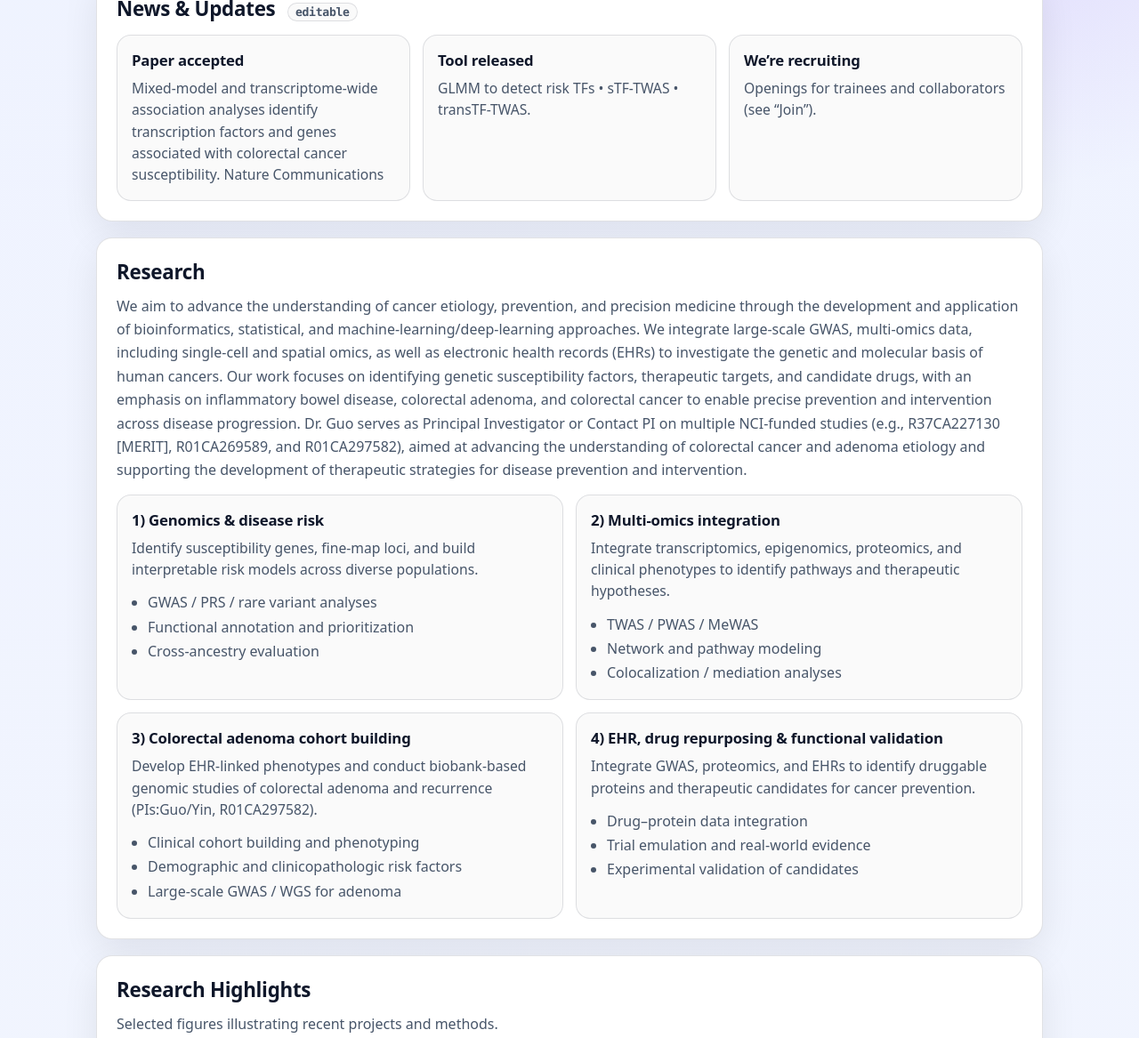
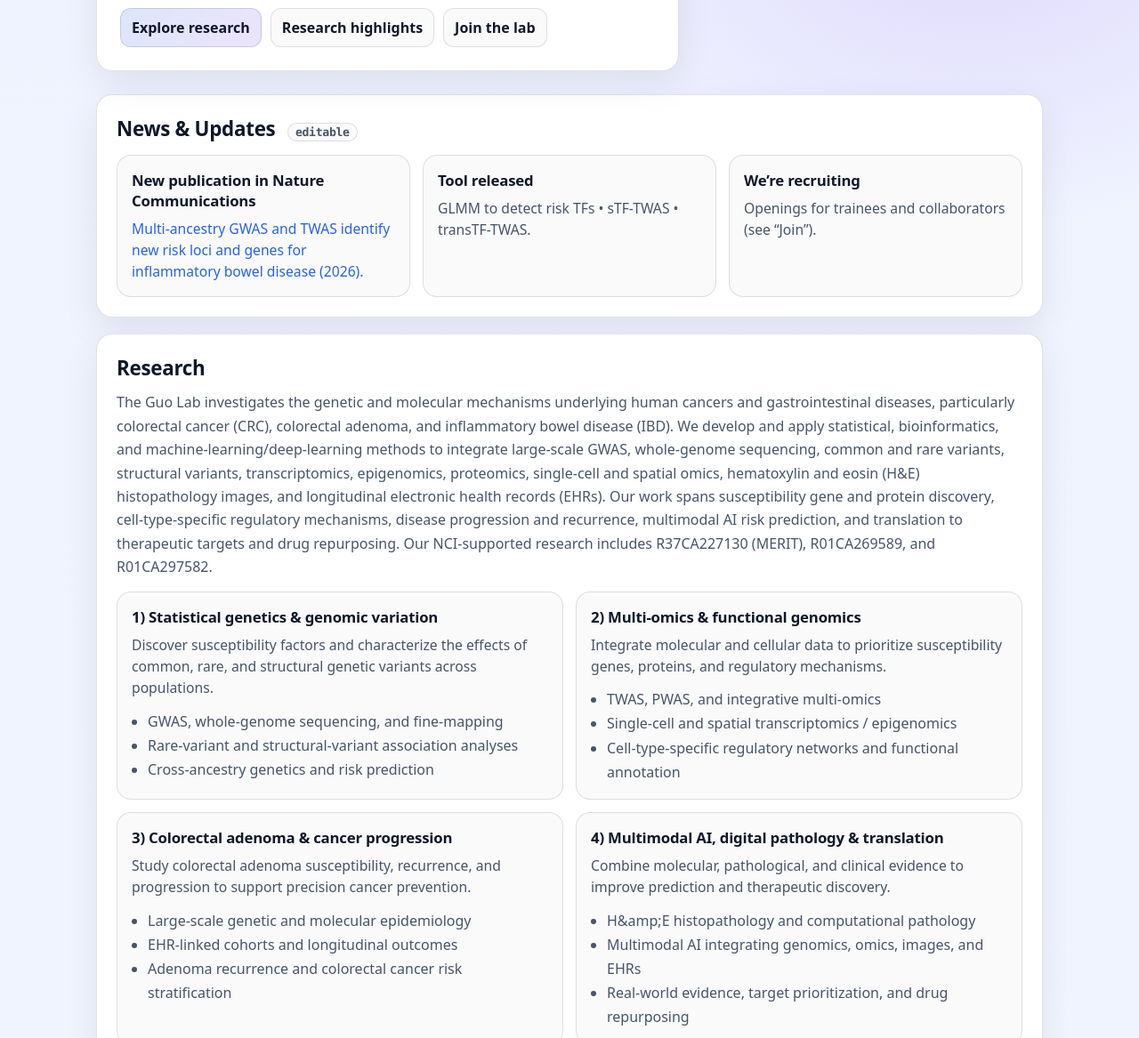
Before and after one commit to XingyiGuo/XingyiGuo.github.io, a plain HTML site: page index.html in a window 1280 px wide. Shown: the part 743-1910 px from the top of the page at 89% size. Drawn offline with Linux system fonts and the light colour scheme.

Commit message:
Update index.html

```diff
--- a/index.html
+++ b/index.html
@@ -433,12 +433,7 @@
 <section class="hero" id="welcome">
 <div class="card hero-main">
 <h1>Welcome to <span style="background:linear-gradient(135deg,var(--accent),var(--accent2)); -webkit-background-clip:text; background-clip:text; color:transparent;">Guo Lab</span></h1>
-<p class="subtitle">
-          The PI, Xingyi Guo, PhD, is a tenured Associate Professor of Medicine in the Division of Epidemiology within the Department of Medicine at Vanderbilt University Medical Center (VUMC).
-          Our research is inherently interdisciplinary, encompassing bioinformatics, biostatistics, AI, genetic and molecular epidemiology,
-          population science, multi-omics integration, computational epigenetics and biology, and the use of electronic health records (EHRs)
-          to support translational cancer research.
-        </p>
+<p class="subtitle">Welcome to the Guo Lab at Vanderbilt University Medical Center (VUMC)! Our Principal Investigator, <strong>Xingyi Guo, PhD</strong>, is a tenured Associate Professor of Medicine, an <strong>NCI R37 MERIT Awardee</strong>, and a recipient of the <strong>Rawlings Directorship at Vanderbilt-Ingram Cancer Center</strong> and the <strong>Francis and William Blot Research Award</strong>. Our interdisciplinary research integrates bioinformatics, statistical genetics, genetic and molecular epidemiology, multi-omics, artificial intelligence, computational biology, digital pathology, and electronic health records (EHRs). We investigate common, rare, and structural genetic variants; single-cell and spatial omics; and H&amp;E histopathology to advance understanding of colorectal cancer, colorectal adenoma, and inflammatory bowel disease and to develop precision prevention and intervention strategies.</p>
 <div aria-label="Highlights" class="pillrow">
 <div class="pill"><span class="dot"></span> Bioinformatics &amp; biostatistics</div>
 <div class="pill"><span class="dot"></span> Statistical genetics</div>
@@ -477,8 +472,8 @@
 <h2>News &amp; Updates <span class="badge">editable</span></h2>
 <div class="grid">
 <div class="mini col-4">
-<h4>Paper accepted</h4>
-<p>Mixed-model and transcriptome-wide association analyses identify transcription factors and genes associated with colorectal cancer susceptibility. Nature Communications</p>
+<h4>New publication in Nature Communications</h4>
+<p><a href="https://www.nature.com/articles/s41467-026-79302-1" rel="noopener noreferrer" target="_blank">Multi-ancestry GWAS and TWAS identify new risk loci and genes for inflammatory bowel disease (2026).</a></p>
 </div>
 <div class="mini col-4">
 <h4>Tool released</h4>
@@ -493,48 +488,27 @@
 <!-- RESEARCH -->
 <section class="card section" id="research">
 <h2>Research</h2>
-<p>
-        We aim to advance the understanding of cancer etiology, prevention, and precision medicine through the development and application
-        of bioinformatics, statistical, and machine-learning/deep-learning approaches. We integrate large-scale GWAS, multi-omics data, including
-        single-cell and spatial omics, as well as electronic health records (EHRs) to investigate the genetic and molecular basis of human cancers.
-        Our work focuses on identifying genetic susceptibility factors, therapeutic targets, and candidate drugs, with an emphasis on inflammatory bowel disease, colorectal adenoma, and colorectal cancer to enable precise prevention and intervention across disease progression. Dr. Guo serves as Principal Investigator or Contact PI on multiple NCI-funded studies (e.g., R37CA227130 [MERIT], R01CA269589, and R01CA297582), aimed at advancing the understanding of colorectal cancer and adenoma etiology and supporting the development of therapeutic strategies for disease prevention and intervention.
-             </p>
+<p>The Guo Lab investigates the genetic and molecular mechanisms underlying human cancers and gastrointestinal diseases, particularly colorectal cancer (CRC), colorectal adenoma, and inflammatory bowel disease (IBD). We develop and apply statistical, bioinformatics, and machine-learning/deep-learning methods to integrate large-scale GWAS, whole-genome sequencing, common and rare variants, structural variants, transcriptomics, epigenomics, proteomics, single-cell and spatial omics, hematoxylin and eosin (H&amp;E) histopathology images, and longitudinal electronic health records (EHRs). Our work spans susceptibility gene and protein discovery, cell-type-specific regulatory mechanisms, disease progression and recurrence, multimodal AI risk prediction, and translation to therapeutic targets and drug repurposing. Our NCI-supported research includes R37CA227130 (MERIT), R01CA269589, and R01CA297582.</p>
 <div class="grid">
 <div class="mini col-6">
-<h4>1) Genomics &amp; disease risk</h4>
-<p>Identify susceptibility genes, fine-map loci, and build interpretable risk models across diverse populations.</p>
-<ul class="list">
-<li>GWAS / PRS / rare variant analyses</li>
-<li>Functional annotation and prioritization</li>
-<li>Cross-ancestry evaluation</li>
-</ul>
+<h4>1) Statistical genetics &amp; genomic variation</h4>
+<p>Discover susceptibility factors and characterize the effects of common, rare, and structural genetic variants across populations.</p>
+<ul class="list"><li>GWAS, whole-genome sequencing, and fine-mapping</li><li>Rare-variant and structural-variant association analyses</li><li>Cross-ancestry genetics and risk prediction</li></ul>
 </div>
 <div class="mini col-6">
-<h4>2) Multi-omics integration</h4>
-<p>Integrate transcriptomics, epigenomics, proteomics, and clinical phenotypes to identify pathways and therapeutic hypotheses.</p>
-<ul class="list">
-<li>TWAS / PWAS / MeWAS</li>
-<li>Network and pathway modeling</li>
-<li>Colocalization / mediation analyses</li>
-</ul>
+<h4>2) Multi-omics &amp; functional genomics</h4>
+<p>Integrate molecular and cellular data to prioritize susceptibility genes, proteins, and regulatory mechanisms.</p>
+<ul class="list"><li>TWAS, PWAS, and integrative multi-omics</li><li>Single-cell and spatial transcriptomics / epigenomics</li><li>Cell-type-specific regulatory networks and functional annotation</li></ul>
 </div>
 <div class="mini col-6">
-<h4>3) Colorectal adenoma cohort building</h4>
-<p>Develop EHR-linked phenotypes and conduct biobank-based genomic studies of colorectal adenoma and recurrence (PIs:Guo/Yin, R01CA297582).</p>
-<ul class="list">
-<li>Clinical cohort building and phenotyping</li>
-<li>Demographic and clinicopathologic risk factors</li>
-<li>Large-scale GWAS / WGS for adenoma</li>
-</ul>
+<h4>3) Colorectal adenoma &amp; cancer progression</h4>
+<p>Study colorectal adenoma susceptibility, recurrence, and progression to support precision cancer prevention.</p>
+<ul class="list"><li>Large-scale genetic and molecular epidemiology</li><li>EHR-linked cohorts and longitudinal outcomes</li><li>Adenoma recurrence and colorectal cancer risk stratification</li></ul>
 </div>
 <div class="mini col-6">
-<h4>4) EHR, drug repurposing &amp; functional validation</h4>
-<p>Integrate GWAS, proteomics, and EHRs to identify druggable proteins and therapeutic candidates for cancer prevention.</p>
-<ul class="list">
-<li>Drug–protein data integration</li>
-<li>Trial emulation and real-world evidence</li>
-<li>Experimental validation of candidates</li>
-</ul>
+<h4>4) Multimodal AI, digital pathology &amp; translation</h4>
+<p>Combine molecular, pathological, and clinical evidence to improve prediction and therapeutic discovery.</p>
+<ul class="list"><li>H&amp;amp;E histopathology and computational pathology</li><li>Multimodal AI integrating genomics, omics, images, and EHRs</li><li>Real-world evidence, target prioritization, and drug repurposing</li></ul>
 </div>
 </div>
 </section>
@@ -636,13 +610,34 @@
 <small><a href="#" title="Add an alumni page or section">See all alumni</a></small>
 </div>
 </div>
+<div class="person" role="listitem">
+<img alt="Yuan Zhou profile photo" class="avatar-img" src="assets/YuanZhou.jpg"/>
+<div>
+<b>Yuan Zhou, PhD</b>
+<small>Postdoctoral Fellow · Statistical genetics and AI</small>
+</div>
+</div>
+<div class="person" role="listitem">
+<img alt="Fangcheng Yuan profile photo" class="avatar-img" src="assets/FangchengYuan.jpg"/>
+<div>
+<b>Fangcheng Yuan, PhD</b>
+<small>Postdoctoral Fellow · Molecular and genetic epidemiology; multi-omics</small>
+</div>
+</div>
+<div class="person" role="listitem">
+<img alt="Jungyoon Choi profile photo" class="avatar-img" src="assets/Jungyoon.jpeg"/>
+<div>
+<b>Jungyoon Choi, MD, PhD</b>
+<small>Visiting Scholar · Colorectal cancer oncology and epidemiology</small>
+</div>
+</div>
 </div>
 </section>
 <!-- PUBLICATIONS -->
 <section class="card section" id="publications">
 <h2>Publications</h2>
 <p class="muted">Selected publications from the Guo Lab (* corresponding author).</p>
-  <ol class="publist">
+<ol class="publist"><li><div class="pub-title"><a href="https://www.nature.com/articles/s41467-026-79302-1" rel="noopener noreferrer" target="_blank">Multi-ancestry genome-wide and transcriptome-wide association analyses identify new risk loci and genes for inflammatory bowel disease.</a></div><div class="pub-authors">Lyu L, Li Q, Li C, Dawwas GK, Chen Y, Tao R, Liu Q, Wen W, Shu XO, Washington K, Schwartz DA, Zheng W, Yin Z, Lau KS, Guo X.</div><div class="pub-meta">Nature Communications. 2026. <a href="https://doi.org/10.1038/s41467-026-79302-1" rel="noopener noreferrer" target="_blank">DOI: 10.1038/s41467-026-79302-1</a></div></li>
 <li>
 <div class="pub-title">Large-scale integration of omics and electronic health records to identify potential risk protein biomarkers and therapeutic drugs for cancer prevention.</div>
 <div class="pub-authors">Li Q, Song Q, Chen Z, Choi J, Moreno V, Ping J, Wen W, Li C, Shu X, Yan J, Shu XO, Cai Q, Long J, Huyghe JR, Pai R, Gruber SB, Yang Y, Casey G, Wang X, Toriola AT, Li L, Singh B, Lau KS, Zhou L, Zhang Z, Wu C, Peters U, Zheng W, Long Q*, Yin Z*, Guo X*.</div>
```
Lines whose indentation alone changed are shown as unchanged.
